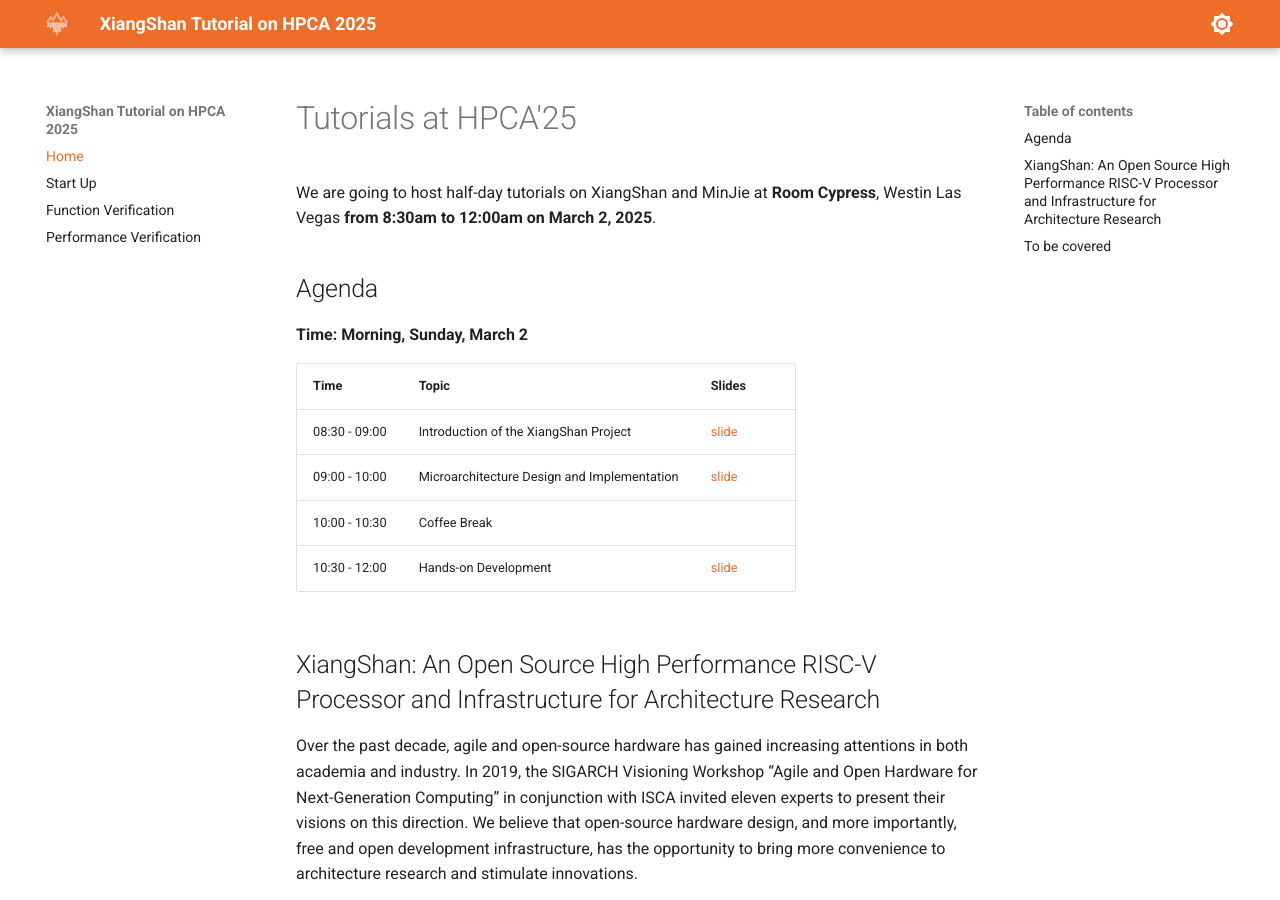
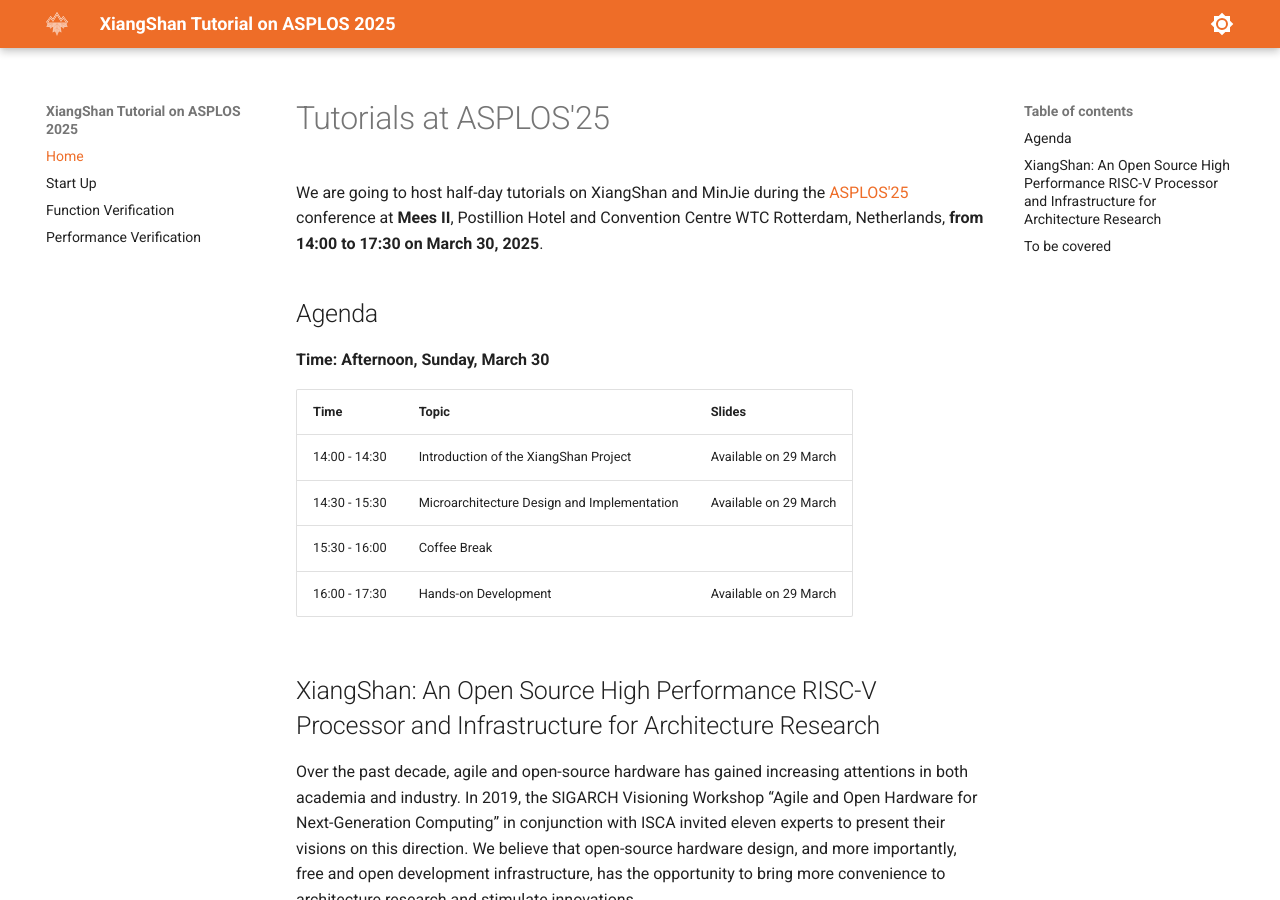
Before and after one commit to OpenXiangShan/tutorial, an MkDocs documentation site: the page built from docs/index.md, in a window 1280 px wide and 900 px high. Built offline with MkDocs 1.6.1 and Material for MkDocs 9.7.7, drawn with Linux system fonts in a browser that asks for light colours.

Commit message:
Add asplos25

```diff
--- a/docs/index.md
+++ b/docs/index.md
@@ -1,17 +1,17 @@
-# Tutorials at HPCA'25
+# Tutorials at ASPLOS'25
 
-We are going to host half-day tutorials on XiangShan and MinJie at **Room Cypress**, Westin Las Vegas **from 8:30am to 12:00am on March 2, 2025**.
+We are going to host half-day tutorials on XiangShan and MinJie during the [ASPLOS'25](https://www.asplos-conference.org/asplos2025/workshops-and-tutorials/) conference at **Mees II**, Postillion Hotel and Convention Centre WTC Rotterdam, Netherlands, **from 14:00 to 17:30 on March 30, 2025**.
 
 ## Agenda
 
-**Time: Morning, Sunday, March 2**
+**Time: Afternoon, Sunday, March 30**
 
-| Time          | Topic                                       | Slides                   |
-| ------------- | ------------------------------------------- | ------------------------ |
-| 08:30 - 09:00 | Introduction of the XiangShan Project       | [slide](./slides/20250302-HPCA25-1-Introduction-XiangShan.pdf) |
-| 09:00 - 10:00 | Microarchitecture Design and Implementation | [slide](./slides/20250302-HPCA25-2-Microarchitecture.pdf) |
-| 10:00 - 10:30 | Coffee Break                                |                          |
-| 10:30 - 12:00 | Hands-on Development                        | [slide](./slides/20250302-HPCA25-3-Dev-Tools.pdf) |
+| Time          | Topic                                       | Slides                |
+| ------------- | ------------------------------------------- | ----------------------|
+| 14:00 - 14:30 | Introduction of the XiangShan Project       | Available on 29 March |
+| 14:30 - 15:30 | Microarchitecture Design and Implementation | Available on 29 March |
+| 15:30 - 16:00 | Coffee Break                                |                       |
+| 16:00 - 17:30 | Hands-on Development                        | Available on 29 March |
 
 ## XiangShan: An Open Source High Performance RISC-V Processor and Infrastructure for Architecture Research
 
--- a/mkdocs.yml
+++ b/mkdocs.yml
@@ -1,5 +1,5 @@
 # doc for pdf plug-in: https://pypi.org/project/mkdocs-with-pdf/
-site_name: XiangShan Tutorial on HPCA 2025
+site_name: XiangShan Tutorial on ASPLOS 2025
 copyright: |
   <div>XiangShan Documents are licensed under <a href="https://creativecommons.org/licenses/by/4.0/">CC BY 4.0</a>.</div>
   <div>Copyright © 2025 The XiangShan Team</div>
```
